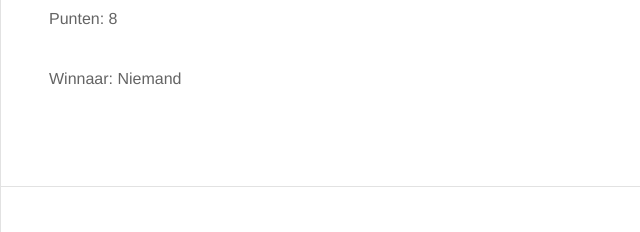
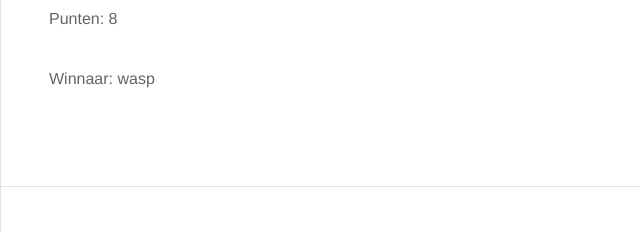
Before and after one commit to timvanbaarle/lo2e-vbh4_t1-3j, a plain HTML site: page index.html in a window 1280 px wide. Shown: the part 3176-3408 px from the top of the page, 0-640 px from the left. Drawn offline with Linux system fonts and the light colour scheme.

Commit message:
wasp update
weps 2

```diff
--- a/index.html
+++ b/index.html
@@ -173,7 +173,7 @@
                         <p>Punten: 8</p>
                         <p>
                             Winnaar:
-                            <span id="Wasp">Niemand</span>
+                            <span id="Wasp">wasp</span>
                         </p>
                     </div>
                     <div class="meta">
```
